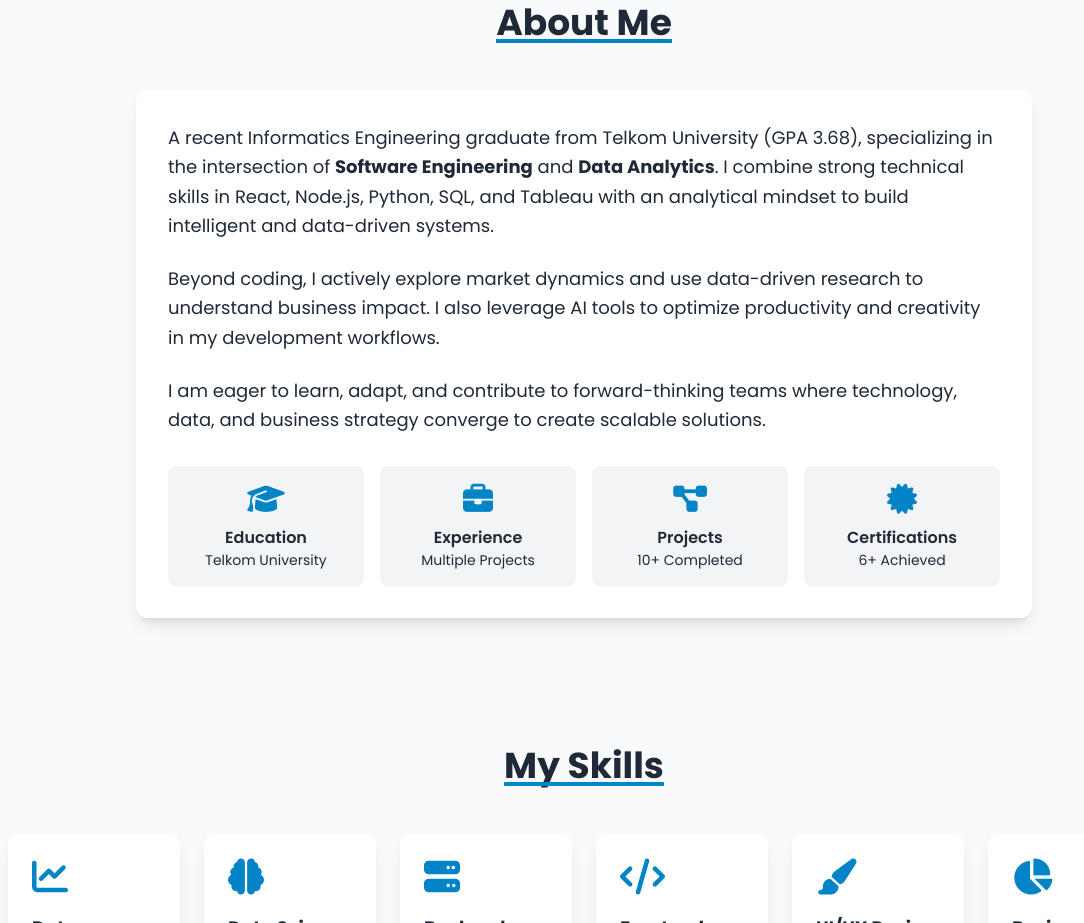
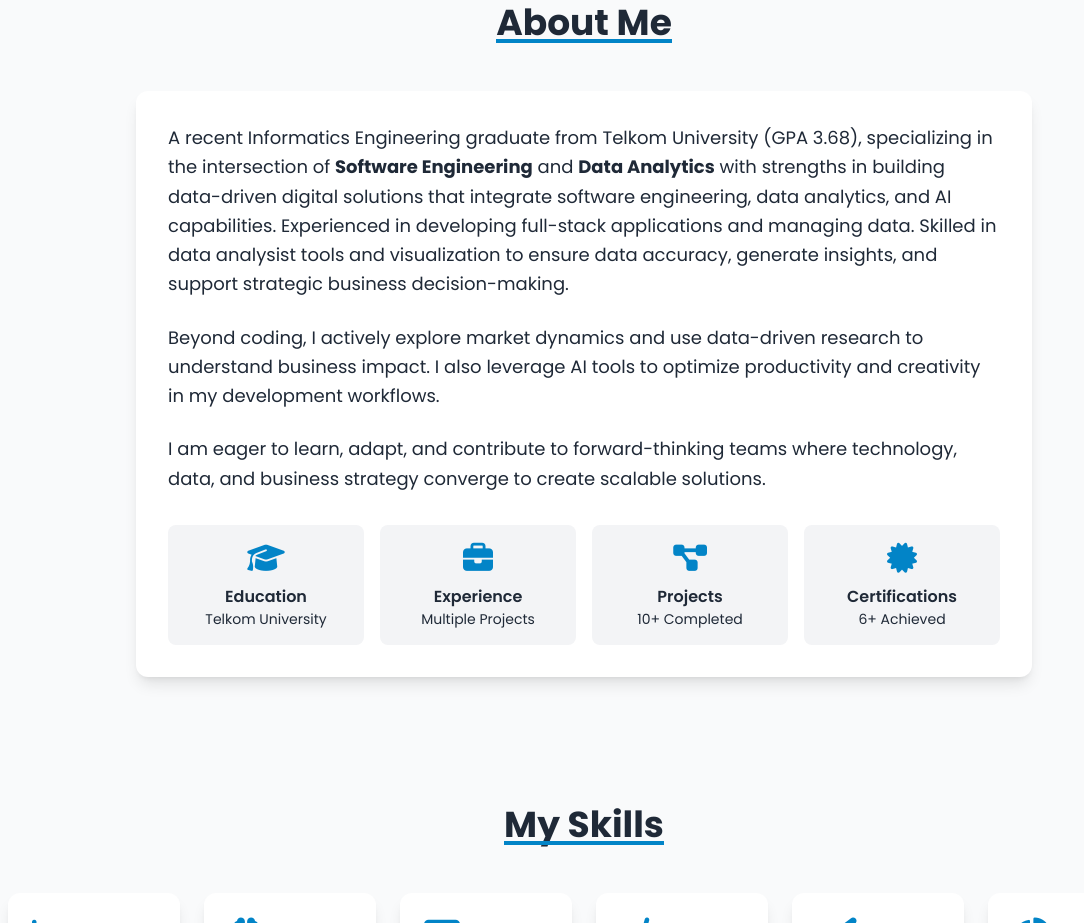
Before and after one commit to FirmanRcode/Portfolio_Restu-Firmansyah, a website: page index.html in a window 1280 px wide. Shown: the part 957-1880 px from the top of the page, without its empty margins (56-1140 px from the left). Drawn offline with nearby package versions, Linux system fonts and the light colour scheme.

Commit message:
docs: update professional summary in index.html to highlight AI and data analytics expertise

```diff
--- a/index.html
+++ b/index.html
@@ -225,8 +225,9 @@
 
                 <div class="bg-white dark:bg-gray-800 rounded-xl shadow-lg p-6 md:p-8 animate-slide-up">
                     <p class="text-lg leading-relaxed mb-6">
-                        A recent Informatics Engineering graduate from Telkom University (GPA 3.68), specializing in the intersection of <strong>Software Engineering</strong> and <strong>Data Analytics</strong>. I combine strong technical skills in React, Node.js, Python, SQL, and Tableau with an analytical mindset to build intelligent and data-driven systems.
-                    </p>
+                        A recent Informatics Engineering graduate from Telkom University (GPA 3.68), specializing in the intersection of <strong>Software Engineering</strong> and <strong>Data Analytics</strong> with strengths in building data-driven digital solutions that integrate software engineering, data analytics, and AI capabilities. Experienced in developing full-stack applications and managing data. Skilled in data analysist tools and visualization to ensure data accuracy, generate insights, and support strategic business decision-making.
+
+
 
                     <p class="text-lg leading-relaxed mb-6">
                         Beyond coding, I actively explore market dynamics and use data-driven research to understand business impact. I also leverage AI tools to optimize productivity and creativity in my development workflows.
```
